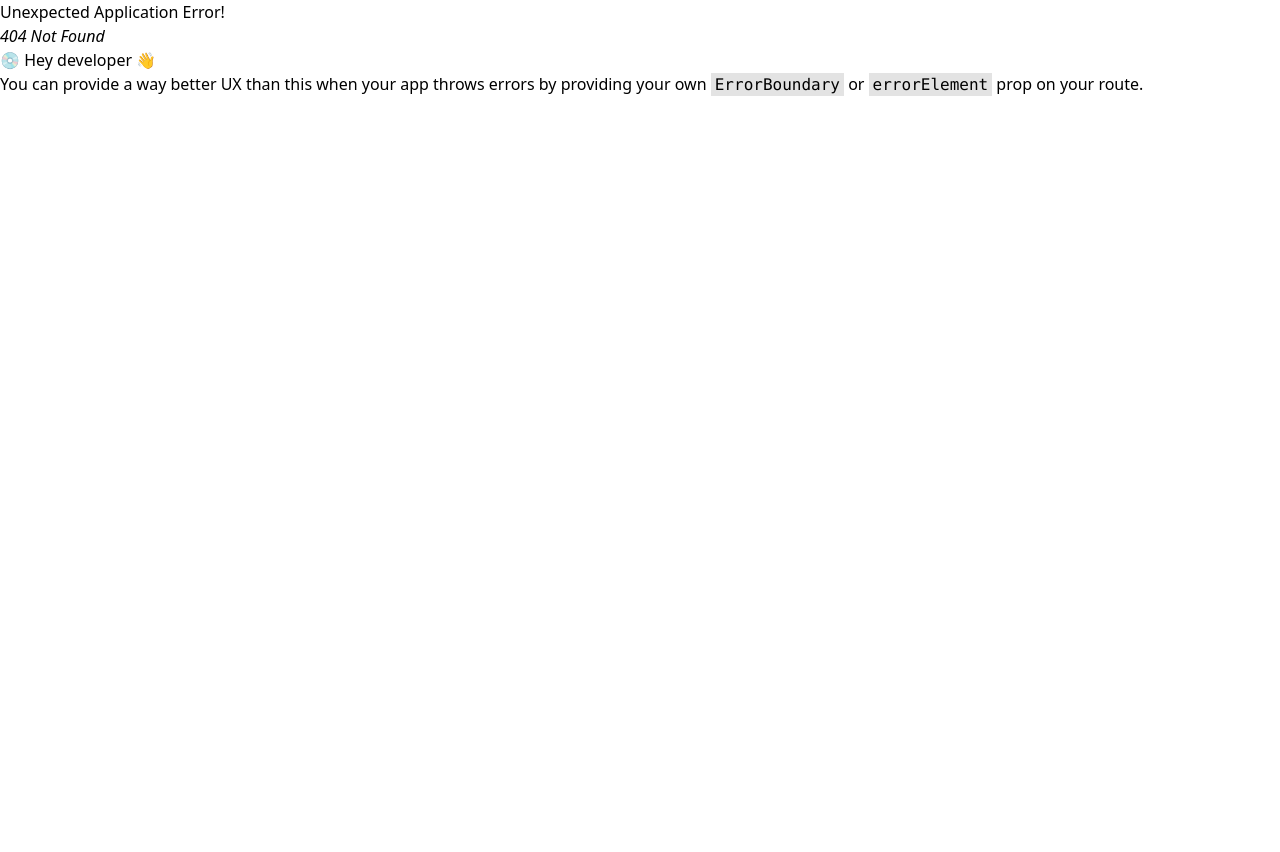
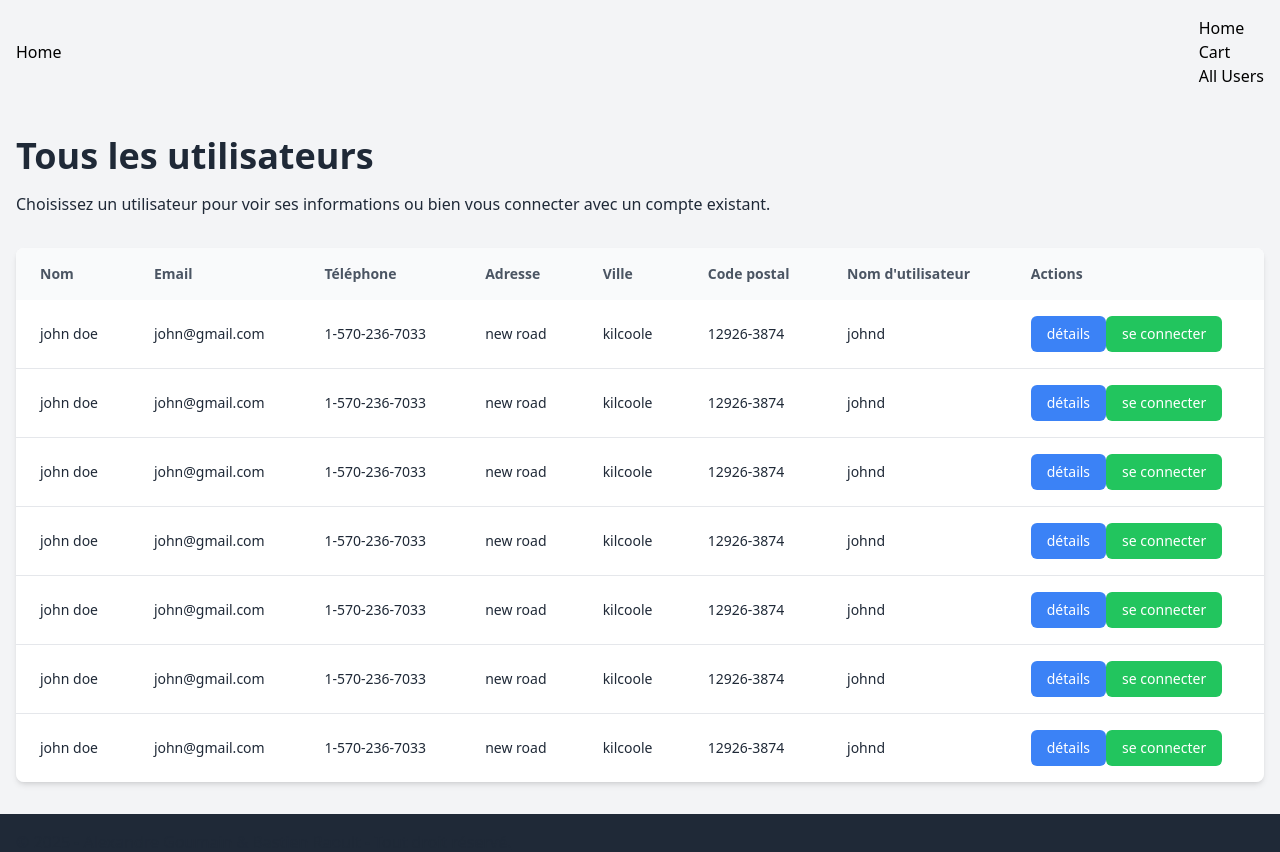
Before and after one commit to React-orga/food-app-S3, a React (Vite) app: page /all-users in a window 1280 px wide. Before the commit this address had no page. Shown: the top 852 px of the page. Before the commit the page ends 800 px from the top, so only its background shows below. Built offline with nearby package versions, Linux system fonts and the light colour scheme.

Commit message:
table for al users (buttons no action) [page AllUsers -> liste tous les users & permet de se connecter (boutton connexion sur chaque user) #14]

```diff
--- a/src/components/atoms/Typography/Typography.tsx
+++ b/src/components/atoms/Typography/Typography.tsx
@@ -4,13 +4,14 @@ export default function Typography({
     children,
     variant,
     underline,
+    className,
 }: TypographyProps) {
     if (variant === "h1") {
         return (
             <h1
                 className={`text-4xl font-bold text-gray-800 ${
                     underline ? "underline" : ""
-                }`}
+                } ${className}`}
             >
                 {children}
             </h1>
@@ -21,7 +22,7 @@ export default function Typography({
             <h2
                 className={`text-3xl font-bold text-gray-800 ${
                     underline ? "underline" : ""
-                }`}
+                } ${className}`}
             >
                 {children}
             </h2>
@@ -33,7 +34,7 @@ export default function Typography({
             <h3
                 className={`text-2xl font-bold text-gray-800 ${
                     underline ? "underline" : ""
-                }`}
+                } ${className}`}
             >
                 {children}
             </h3>
@@ -44,7 +45,7 @@ export default function Typography({
             <h4
                 className={`text-xl font-bold text-gray-800 ${
                     underline ? "underline" : ""
-                }`}
+                } ${className}`}
             >
                 {children}
             </h4>
@@ -56,7 +57,7 @@ export default function Typography({
             <h5
                 className={`text-lg font-bold text-gray-800 ${
                     underline ? "underline" : ""
-                }`}
+                } ${className}`}
             >
                 {children}
             </h5>
@@ -67,7 +68,7 @@ export default function Typography({
             <h6
                 className={`text-base font-bold text-gray-800 ${
                     underline ? "underline" : ""
-                }`}
+                } ${className}`}
             >
                 {children}
             </h6>
@@ -79,7 +80,7 @@ export default function Typography({
             <p
                 className={`text-base text-gray-800 ${
                     underline ? "underline" : ""
-                }`}
+                } ${className}`}
             >
                 {children}
             </p>
@@ -90,7 +91,7 @@ export default function Typography({
             <span
                 className={`text-base text-gray-800 ${
                     underline ? "underline" : ""
-                }`}
+                } ${className}`}
             >
                 {children}
             </span>
--- a/src/components/organisms/Template/MainLayout.tsx
+++ b/src/components/organisms/Template/MainLayout.tsx
@@ -12,10 +12,10 @@ export default function MainLayout({
                 links={[
                     { label: "Home", href: "/" },
                     { label: "Cart", href: "/cart" },
+                    { label: "All Users", href: "/all-users" },
                 ]}
             />
-
-            <main className="flex-grow">{children}</main>
+            <main className="container mx-auto flex-grow">{children}</main>
             <Footer />
         </div>
     );
--- /dev/null
+++ b/src/pages/AllUsers.tsx
@@ -0,0 +1,250 @@
+import Button from "@/components/atoms/Button/Button";
+import Typography from "@/components/atoms/Typography/Typography";
+
+export default function AllUsers() {
+    const MockedUsers = [
+        {
+            address: {
+                geolocation: {
+                    lat: "-37.3159",
+                    long: "81.1496",
+                },
+                city: "kilcoole",
+                street: "new road",
+                number: 7682,
+                zipcode: "12926-3874",
+            },
+            id: 1,
+            email: "john@gmail.com",
+            username: "johnd",
+            password: "m38rmF$",
+            name: {
+                firstname: "john",
+                lastname: "doe",
+            },
+            phone: "1-570-236-7033",
+            __v: 0,
+        },
+        {
+            address: {
+                geolocation: {
+                    lat: "-37.3159",
+                    long: "81.1496",
+                },
+                city: "kilcoole",
+                street: "new road",
+                number: 7682,
+                zipcode: "12926-3874",
+            },
+            id: 1,
+            email: "john@gmail.com",
+            username: "johnd",
+            password: "m38rmF$",
+            name: {
+                firstname: "john",
+                lastname: "doe",
+            },
+            phone: "1-570-236-7033",
+            __v: 0,
+        },
+        {
+            address: {
+                geolocation: {
+                    lat: "-37.3159",
+                    long: "81.1496",
+                },
+                city: "kilcoole",
+                street: "new road",
+                number: 7682,
+                zipcode: "12926-3874",
+            },
+            id: 1,
+            email: "john@gmail.com",
+            username: "johnd",
+            password: "m38rmF$",
+            name: {
+                firstname: "john",
+                lastname: "doe",
+            },
+            phone: "1-570-236-7033",
+            __v: 0,
+        },
+        {
+            address: {
+                geolocation: {
+                    lat: "-37.3159",
+                    long: "81.1496",
+                },
+                city: "kilcoole",
+                street: "new road",
+                number: 7682,
+                zipcode: "12926-3874",
+            },
+            id: 1,
+            email: "john@gmail.com",
+            username: "johnd",
+            password: "m38rmF$",
+            name: {
+                firstname: "john",
+                lastname: "doe",
+            },
+            phone: "1-570-236-7033",
+            __v: 0,
+        },
+        {
+            address: {
+                geolocation: {
+                    lat: "-37.3159",
+                    long: "81.1496",
+                },
+                city: "kilcoole",
+                street: "new road",
+                number: 7682,
+                zipcode: "12926-3874",
+            },
+            id: 1,
+            email: "john@gmail.com",
+            username: "johnd",
+            password: "m38rmF$",
+            name: {
+                firstname: "john",
+                lastname: "doe",
+            },
+            phone: "1-570-236-7033",
+            __v: 0,
+        },
+        {
+            address: {
+                geolocation: {
+                    lat: "-37.3159",
+                    long: "81.1496",
+                },
+                city: "kilcoole",
+                street: "new road",
+                number: 7682,
+                zipcode: "12926-3874",
+            },
+            id: 1,
+            email: "john@gmail.com",
+            username: "johnd",
+            password: "m38rmF$",
+            name: {
+                firstname: "john",
+                lastname: "doe",
+            },
+            phone: "1-570-236-7033",
+            __v: 0,
+        },
+        {
+            address: {
+                geolocation: {
+                    lat: "-37.3159",
+                    long: "81.1496",
+                },
+                city: "kilcoole",
+                street: "new road",
+                number: 7682,
+                zipcode: "12926-3874",
+            },
+            id: 1,
+            email: "john@gmail.com",
+            username: "johnd",
+            password: "m38rmF$",
+            name: {
+                firstname: "john",
+                lastname: "doe",
+            },
+            phone: "1-570-236-7033",
+            __v: 0,
+        },
+    ];
+
+    return (
+        <div className="px-4 py-8">
+            <Typography variant="h1">Tous les utilisateurs</Typography>
+            <Typography variant="p" className="mt-4 text-gray-600">
+                Choisissez un utilisateur pour voir ses informations ou bien
+                vous connecter avec un compte existant.
+            </Typography>
+
+            <div className="mt-8 overflow-x-auto shadow-md rounded-lg">
+                <table className="w-full border-collapse bg-white">
+                    <thead className="bg-gray-50">
+                        <tr>
+                            <th className="px-6 py-4 text-left text-sm font-semibold text-gray-600">
+                                Nom
+                            </th>
+                            <th className="px-6 py-4 text-left text-sm font-semibold text-gray-600">
+                                Email
+                            </th>
+                            <th className="px-6 py-4 text-left text-sm font-semibold text-gray-600">
+                                Téléphone
+                            </th>
+                            <th className="px-6 py-4 text-left text-sm font-semibold text-gray-600">
+                                Adresse
+                            </th>
+                            <th className="px-6 py-4 text-left text-sm font-semibold text-gray-600">
+                                Ville
+                            </th>
+                            <th className="px-6 py-4 text-left text-sm font-semibold text-gray-600">
+                                Code postal
+                            </th>
+                            <th className="px-6 py-4 text-left text-sm font-semibold text-gray-600">
+                                Nom d'utilisateur
+                            </th>
+                            <th className="px-6 py-4 text-left text-sm font-semibold text-gray-600">
+                                Actions
+                            </th>
+                        </tr>
+                    </thead>
+                    <tbody className="divide-y divide-gray-200">
+                        {MockedUsers.map((user) => (
+                            <tr
+                                key={user.id}
+                                className="hover:bg-gray-50 transition-colors duration-200"
+                            >
+                                <td className="px-6 py-4 text-sm text-gray-800">
+                                    {user.name.firstname} {user.name.lastname}
+                                </td>
+                                <td className="px-6 py-4 text-sm text-gray-800">
+                                    {user.email}
+                                </td>
+                                <td className="px-6 py-4 text-sm text-gray-800">
+                                    {user.phone}
+                                </td>
+                                <td className="px-6 py-4 text-sm text-gray-800">
+                                    {user.address.street}
+                                </td>
+                                <td className="px-6 py-4 text-sm text-gray-800">
+                                    {user.address.city}
+                                </td>
+                                <td className="px-6 py-4 text-sm text-gray-800">
+                                    {user.address.zipcode}
+                                </td>
+                                <td className="px-6 py-4 text-sm text-gray-800">
+                                    {user.username}
+                                </td>
+                                <td className="px-6 py-4 text-sm text-gray-800">
+                                    <Button
+                                        label="détails"
+                                        className="bg-blue-500 text-white px-4 py-2 rounded-md"
+                                        onClick={() => {
+                                            alert("détails");
+                                        }}
+                                    />
+                                    <Button
+                                        label="se connecter"
+                                        className="bg-green-500 text-white px-4 py-2 rounded-md"
+                                        onClick={() => {
+                                            alert("se connecter");
+                                        }}
+                                    />
+                                </td>
+                            </tr>
+                        ))}
+                    </tbody>
+                </table>
+            </div>
+        </div>
+    );
+}
--- /dev/null
+++ b/src/pages/index.ts
@@ -0,0 +1,3 @@
+export { default as AllUsers } from "./AllUsers";
+export { default as DetailProduct } from "./DetailProduct";
+export { default as Home } from "./Home";
--- a/src/types/Typography/TypographyProps.ts
+++ b/src/types/Typography/TypographyProps.ts
@@ -2,4 +2,5 @@ export interface TypographyProps {
     children: React.ReactNode;
     variant: "h1" | "h2" | "h3" | "h4" | "h5" | "h6" | "p" | "span";
     underline?: boolean;
+    className?: string;
 }
```
Also changed, not shown: src/router/index.tsx (+7 -8 lines).
